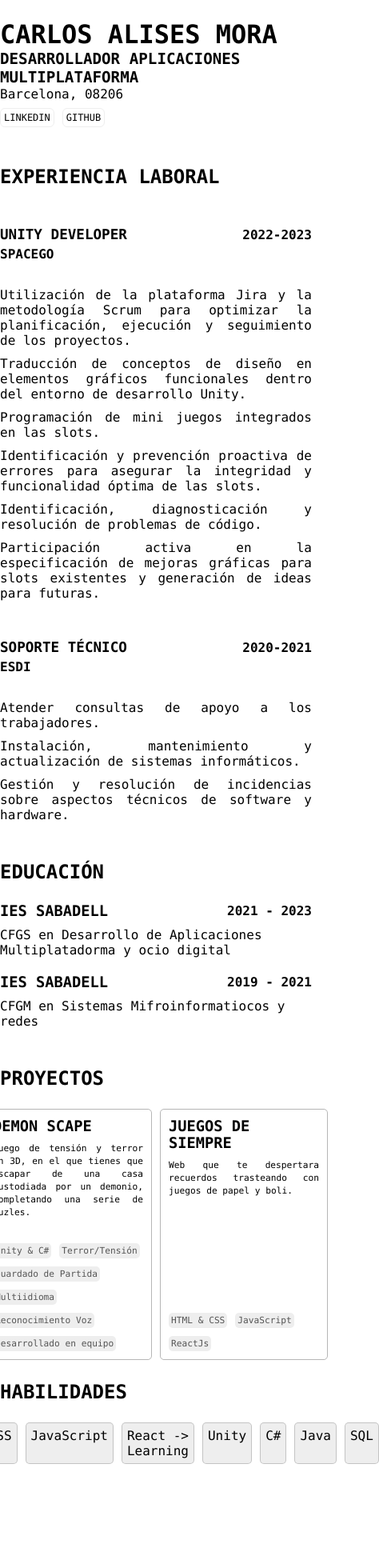
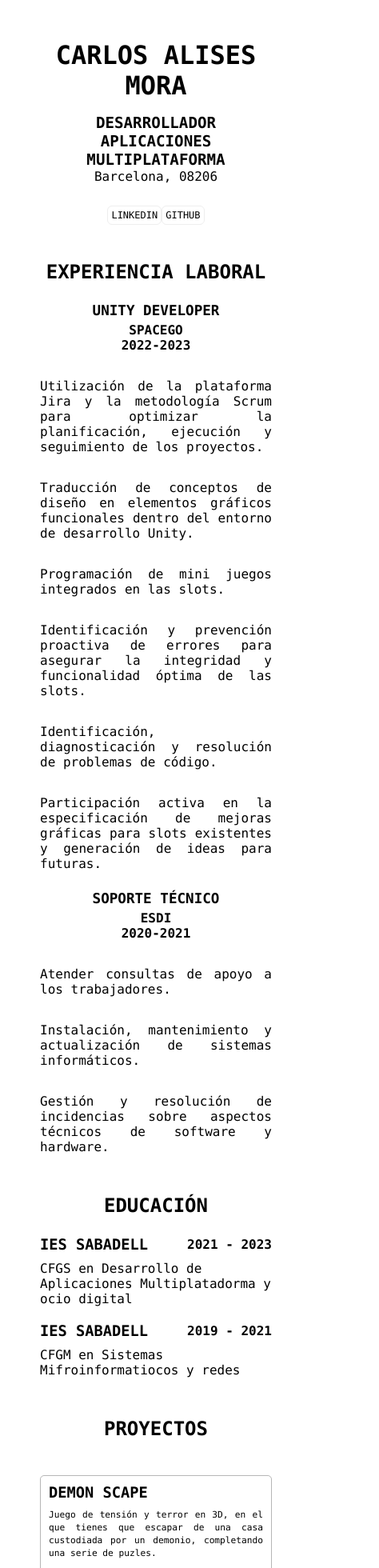
Before and after one commit to carlosalises/carlosalises-portfolio, a React (Create React App) app: page / in a window 390 px wide. Shown: the top 1960 px of the page at 80% size, 474 px wide, since content can reach past the window. Before the commit the page ends 1878 px from the top, so only its background shows below. Built offline with nearby package versions, Linux system fonts and the light colour scheme.

Commit message:
added responsive

```diff
--- a/src/components/Header.js
+++ b/src/components/Header.js
@@ -10,11 +10,11 @@ export default function Header() {
           <h1>CARLOS ALISES MORA</h1>
           <h2>DESARROLLADOR APLICACIONES MULTIPLATAFORMA</h2>
           <span>Barcelona, 08206</span>
+          <footer>
+          <a href="https://www.linkedin.com/in/carlosalisesmora/" target='_blank' rel='noreferrer'>LINKEDIN</a>
+          <a href="https://github.com/carlosalises" target='_blank' rel='noreferrer'>GITHUB</a>
+          </footer>
         </div>
-        <footer>
-         <a href="https://www.linkedin.com/in/carlosalisesmora/" target='_blank' rel='noreferrer'>LINKEDIN</a>
-         <a href="https://github.com/carlosalises" target='_blank' rel='noreferrer'>GITHUB</a>
-        </footer>
       </div>
     </Section>
   )
--- a/src/components/Projects.js
+++ b/src/components/Projects.js
@@ -10,16 +10,16 @@ export default function Projects() {
       <ul className={style.projects}>
         {projects.map(({name, description, information}, index) => {
           return (
-            <li>
-              <article key={index} className={style.project}>
+            <li key={index}>
+              <article className={style.project}>
                 <header>
                   <h3>{name}</h3>
                   <p>{description}</p>
                 </header>
                 <footer>
                   {
-                    information.map((info) => {
-                      return <span>{info}</span>
+                    information.map((info, index) => {
+                      return <span key={index}>{info}</span>
                     })
                   }
                 </footer>
--- a/src/components/Skills.js
+++ b/src/components/Skills.js
@@ -8,9 +8,9 @@ export default function Skills() {
     <Section title="HABILIDADES">
         <ul className={style.skills}>
             {
-                skills.map((skill)=>{
+                skills.map((skill, index)=>{
                     return (
-                        <li>
+                        <li key={index}>
                             <span>{skill}</span>
                         </li>
                     )
--- a/src/style/Experience.module.css
+++ b/src/style/Experience.module.css
@@ -32,3 +32,19 @@
     }
 
 }
+
+@media (width <= 700px) {
+    .experience {
+
+        & header {
+            display: block;
+            text-align: center;
+        }
+
+        & ul > li {
+           margin-top: 2rem;
+           text-align: justify;
+        }
+
+    }
+}
--- a/src/style/HeaderStyle.module.css
+++ b/src/style/HeaderStyle.module.css
@@ -35,3 +35,21 @@ footer {
     }
 
 }
+
+@media (width <= 700px) {
+    .info {
+            justify-content: center;
+            align-items: center;
+            text-align: center;
+
+            & h2 {
+                margin-top: 1rem;
+            }
+
+            & footer {
+                margin-top: 2rem;
+                display: block;
+            }
+
+    }
+  }
--- a/src/style/Projects.module.css
+++ b/src/style/Projects.module.css
@@ -39,3 +39,15 @@
     }
 
 }
+
+@media (width <= 700px) {
+    .projects {
+      margin-inline: 0px;
+
+        & li {
+            margin-top: 20px;
+        }
+
+    }
+
+  }
--- a/src/style/Section.module.css
+++ b/src/style/Section.module.css
@@ -1,9 +1,19 @@
 .section {
     max-width: 700px;
-    margin: 0 auto 48px;
+    margin: 0 auto 50px;
 
     & div {
         margin-top: 1.5rem;
     }
 
 }
+
+@media (width <= 700px) {
+    .section {
+        margin: 50px;
+
+        & h2 {
+            text-align: center;
+        }
+    }
+  }
--- a/src/style/Skills.module.css
+++ b/src/style/Skills.module.css
@@ -1,14 +1,25 @@
 .skills {
     list-style: none;
     display: flex;
+    flex-wrap: wrap;
     gap: 10px;
-    justify-content: center;
 
     & li {
-        border: 1px solid #1d1d1d34;
-        border-radius: 5px;
-        padding: 6px;
+        align-items: center;
         background: #eee;
+        border-radius: 6px;
+        color: black;
+        display: flex;
+        font-size: 0.8rem;
+        font-weight: 500;
+        gap: 4px;
+        padding: 0.2rem 0.6rem;
     }
 
 }
+
+@media(width <= 700px){
+    .skills{
+        justify-content: center;
+    }
+}
```
Also changed, not shown: src/App.css (line endings or trailing spaces), src/style/Education.module.css (line endings or trailing spaces).
